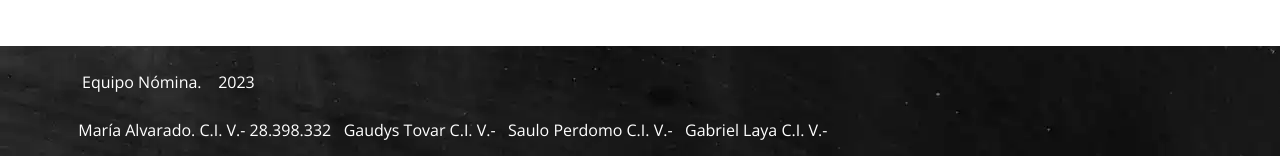
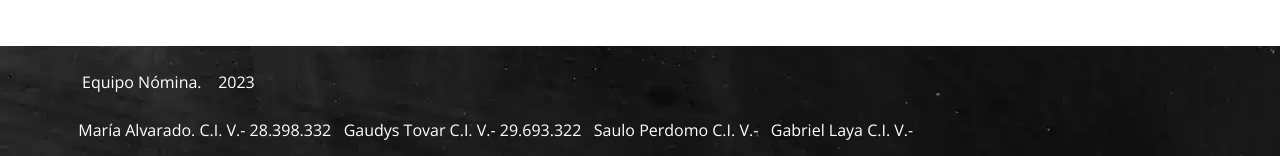
Before and after one commit to soygabydigital/blog-nomina, a plain HTML site: page pag/relaciones.html in a window 1280 px wide. Shown: the part 2211-2367 px from the top of the page. Drawn offline with nearby package versions, Linux system fonts and the light colour scheme; a script that the page names is missing.

Commit message:
Add files via upload

```diff
--- a/pag/relaciones.html
+++ b/pag/relaciones.html
@@ -195,7 +195,7 @@
                     <div class="col-md-6 text-center text-md-start mb-3 mb-md-0" id="date">
                     </div><br>
                     &nbsp; María Alvarado. C.I. V.- 28.398.332
-                    &nbsp; Gaudys Tovar C.I. V.-
+                    &nbsp; Gaudys Tovar C.I. V.- 29.693.322
                     &nbsp; Saulo Perdomo C.I. V.-
                     &nbsp; Gabriel Laya C.I. V.-
                 </div>
```
